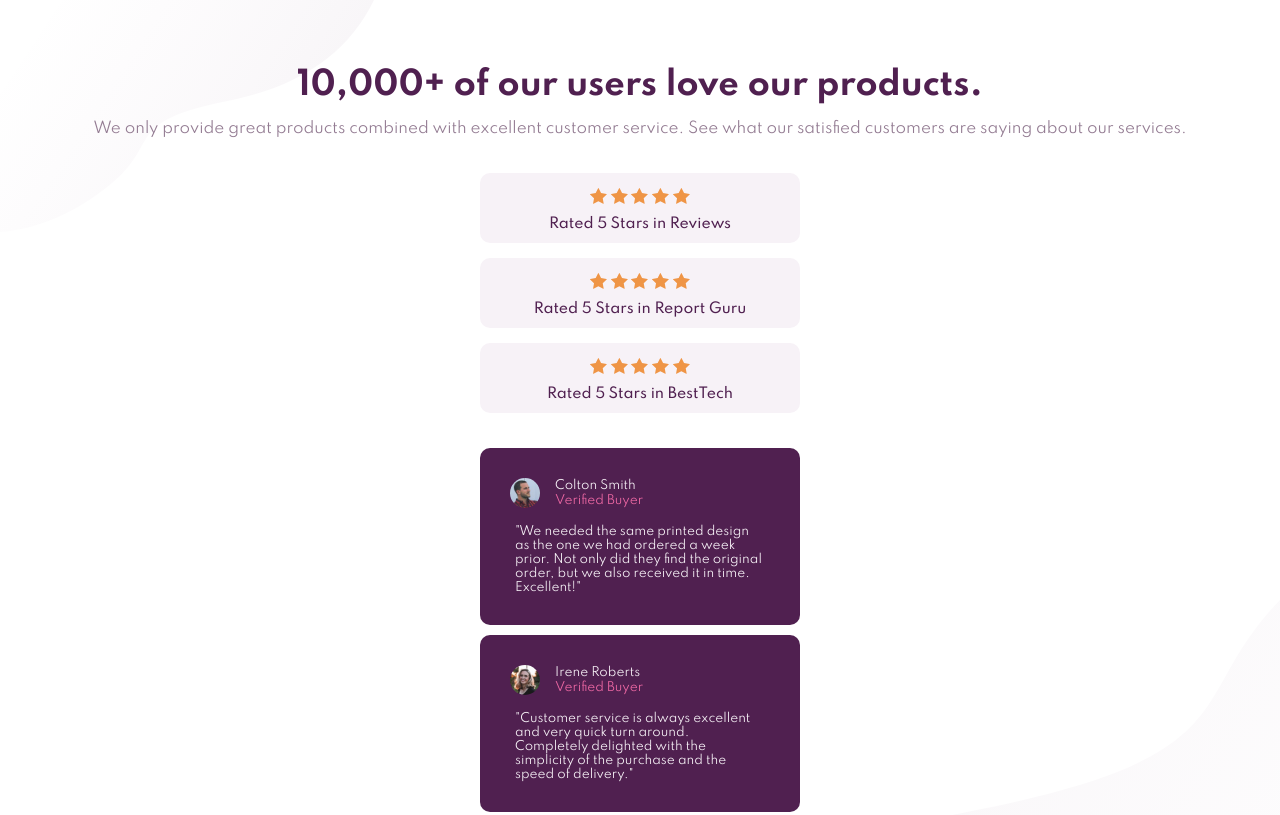
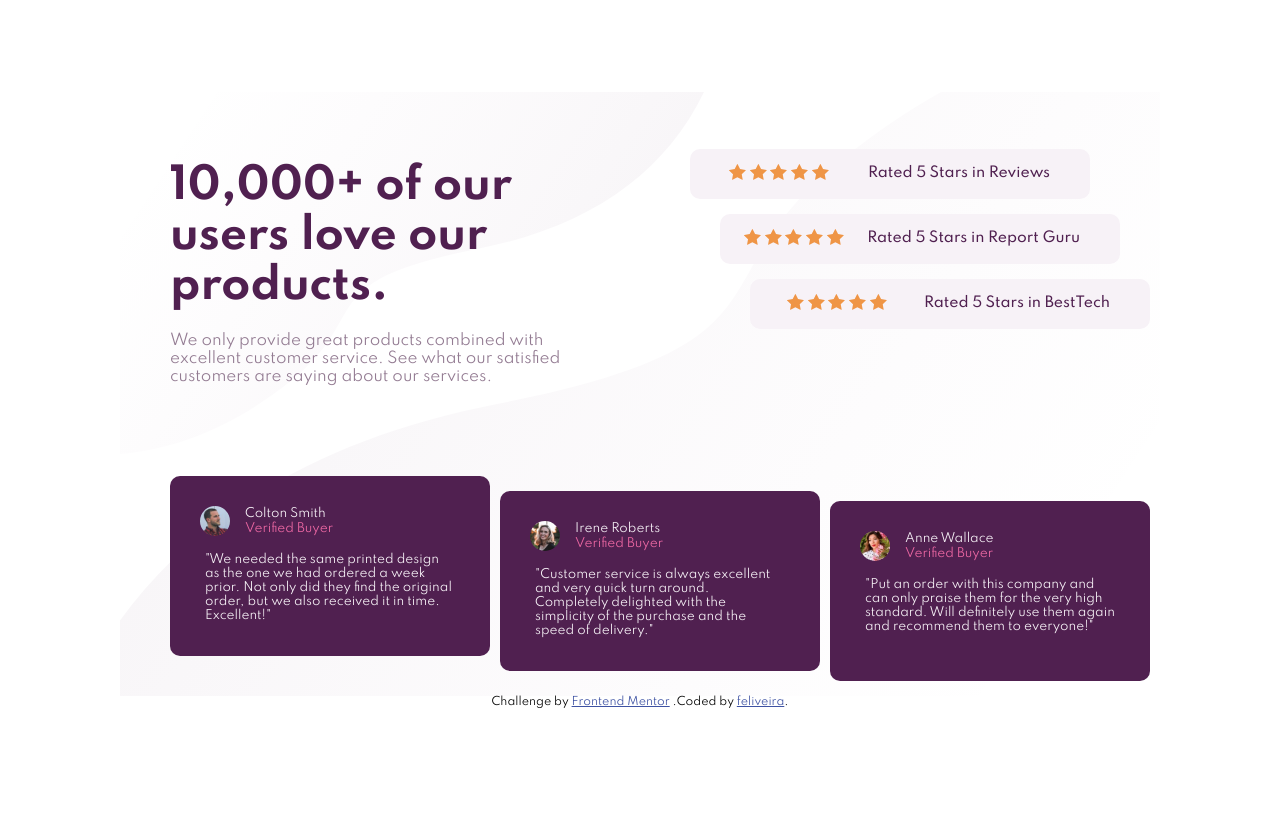
Before and after one commit to feliveira/fm-social-proof, a plain HTML site: page index.html in a window 1280 px wide. Shown: the top 815 px of the page. Drawn offline with Linux system fonts and the light colour scheme.

Commit message:
Desktop Version

```diff
--- a/index.html
+++ b/index.html
@@ -31,6 +31,7 @@
 
 <body>
   <div id="content">
+    <div class="row">
       <header>
         <h1>10,000+ of our users love our products.</h1>
         <div id="description">
@@ -41,28 +42,33 @@
         </div>
       </header>
 
-
-
       <div id="ratings">
         <div class="rating">
           <div class="stars">
           </div>
+          <div class="rating-text">
             <p>Rated 5 Stars in Reviews</p>
+          </div>
         </div>
 
         <div class="rating">
           <div class="stars">
           </div>
+          <div class="rating-text">
             <p>Rated 5 Stars in Report Guru</p>
+          </div>
         </div>
 
         <div class="rating">
           <div class="stars">
           </div>
+          <div class="rating-text">
             <p>Rated 5 Stars in BestTech</p>
           </div>
         </div>
-
+      </div>
+    </div>
+    <div class="row">
     <div id="feedbacks">
       <div class="feedback">
         <div class="person">
@@ -111,7 +117,7 @@
         </div>
       </div>
     </div>
-
+  </div>
 
   </div>
 
--- a/styles.css
+++ b/styles.css
@@ -9,7 +9,7 @@ html {
     background-color: hsl(0, 0%, 100%);
     width: 100vw;
     height: 100vh;
-    background: url(./images/bg-pattern-top-mobile.svg) left 0px no-repeat, url(./images/bg-pattern-bottom-mobile.svg) right 600px no-repeat;
+
 }
 
 #content {
@@ -17,10 +17,10 @@ html {
     justify-content: center;
     flex-direction: column;
     text-align: center;
+    background: url(./images/bg-pattern-top-mobile.svg) left 0px no-repeat, url(./images/bg-pattern-bottom-mobile.svg) right 600px no-repeat;
 }
 
 header h1 {
-
     color: hsl(300, 43%, 22%);
     margin: 70px 50px 20px;
     line-height: 30px;
@@ -37,6 +37,7 @@ header h1 {
     flex-direction: column;
     justify-content: center;
     margin: 0 auto 20px;
+    align-items: center;
 }
 
 .rating {
@@ -68,14 +69,15 @@ header h1 {
     justify-content: center;
     flex-direction: column;
     margin: 0 auto;
+    align-items: center;
 }
 
 .feedback {
     width: 320px;
-    min-height: 170px;
+    height: 180px;
     background-color: hsl(300, 43%, 22%);
     border-radius: 10px;
-    margin-bottom: 10px;
+    margin-bottom: 15px;
 }
 
 .person {
@@ -113,3 +115,82 @@ header h1 {
     margin: auto 35px 30px;
     font-size: 12px;
 }
+
+@media (min-width: 801px) {
+
+    html {
+        display: flex;
+        align-items: center;
+        justify-content: center;
+    }
+
+    #content {
+        background: url(./images/bg-pattern-top-desktop.svg) left top no-repeat, url(./images/bg-pattern-bottom-desktop.svg) right bottom no-repeat;
+        display: flex;
+        flex-direction: column;
+    }
+    .row {
+        display: flex;
+        flex-direction: row;
+    }
+
+    header h1{
+        text-align: left;
+        font-size: 42px;
+        line-height: normal;
+        width:400px;
+
+    }
+
+    #description {
+        width: 400px;
+        text-align: left;
+        font-size: 15px;
+        margin-left: 50px;
+    }
+
+    #ratings {
+        flex-direction: column;
+    }
+
+    .rating:nth-child(2) {
+        margin-left: 60px;
+    }
+    .rating:nth-child(3) {
+        margin-left: 120px;
+    }
+
+    .rating {
+        flex-direction: row;
+        height: 50px;
+        justify-content: center;
+        align-items: center;
+        width: 400px;
+        padding-right: 40px;
+    }
+
+    .stars {
+        margin-top: 90px;
+    }
+
+    .rating-text {
+        margin-top: 10px;
+        margin-left: 0;
+    }
+
+    #feedbacks {
+        flex-direction: row;
+        margin-left: 50px;
+        margin-top: 30px;
+    }
+
+    .feedback {
+        margin-right: 10px;
+    }
+    .feedback:nth-child(2){
+        margin-top: 30px;
+    }
+    .feedback:last-child {
+        margin-top: 50px;
+    }
+}
```
Lines whose indentation alone changed are shown as unchanged.
